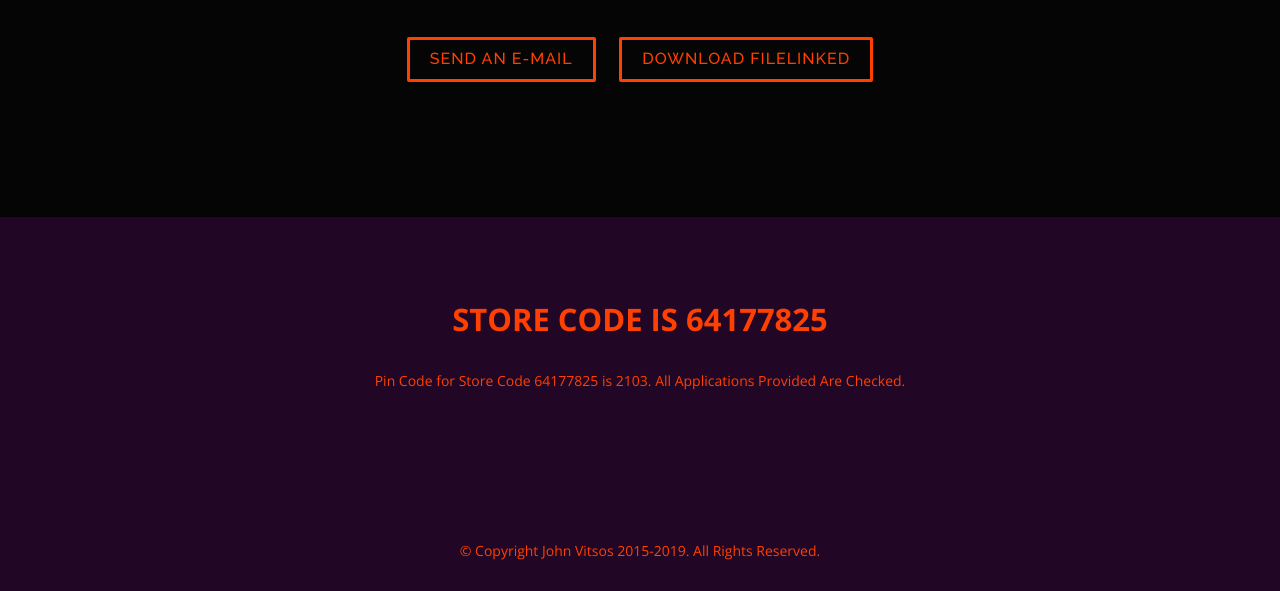
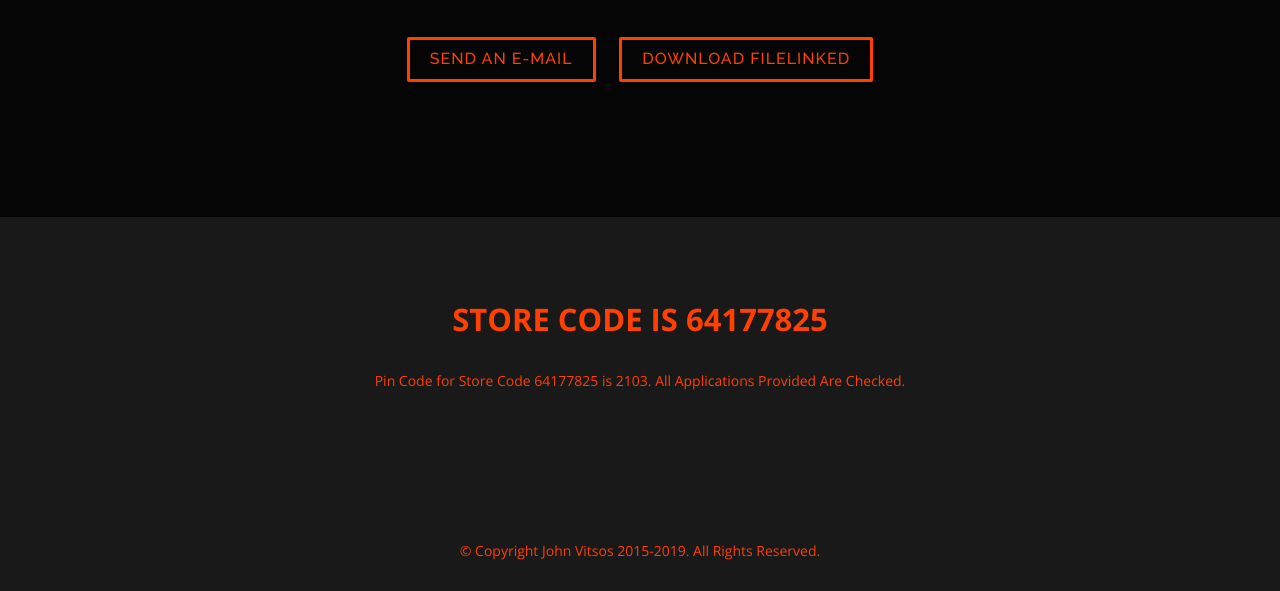
Before and after one commit to johnvitsos/oldie, a plain HTML site: page index.html in a window 1280 px wide. Shown: the part 583-1174 px from the top of the page. Drawn offline with nearby package versions, Linux system fonts and the light colour scheme.

Commit message:
Update v1.0

```diff
--- a/css/style.css
+++ b/css/style.css
@@ -484,7 +484,7 @@ body.mobile-nav-active #mobile-nav-toggle {
 /* Contact Section
 --------------------------------*/
 #contact {
-  background: #210626;
+  background: #191919;
   padding: 80px 0;
 }
 
@@ -556,7 +556,7 @@ body.mobile-nav-active #mobile-nav-toggle {
 # Footer
 --------------------------------------------------------------*/
 #footer {
-  background: #210626;
+  background: #191919;
   padding: 30px 0;
   color: #ff4000
 }
```
